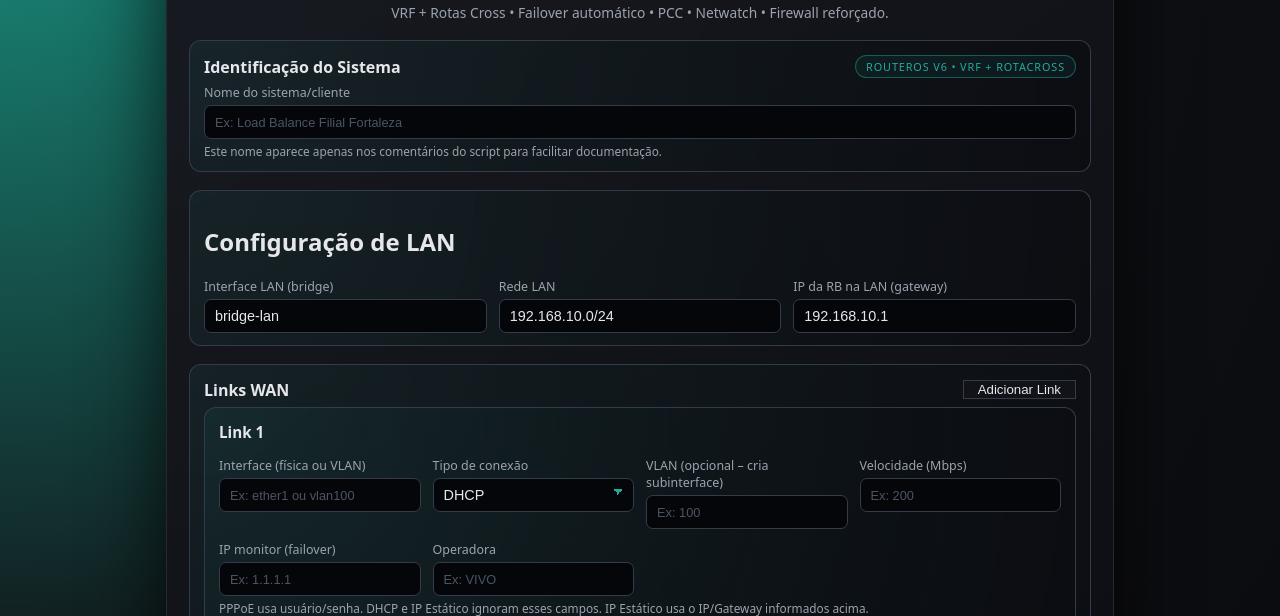
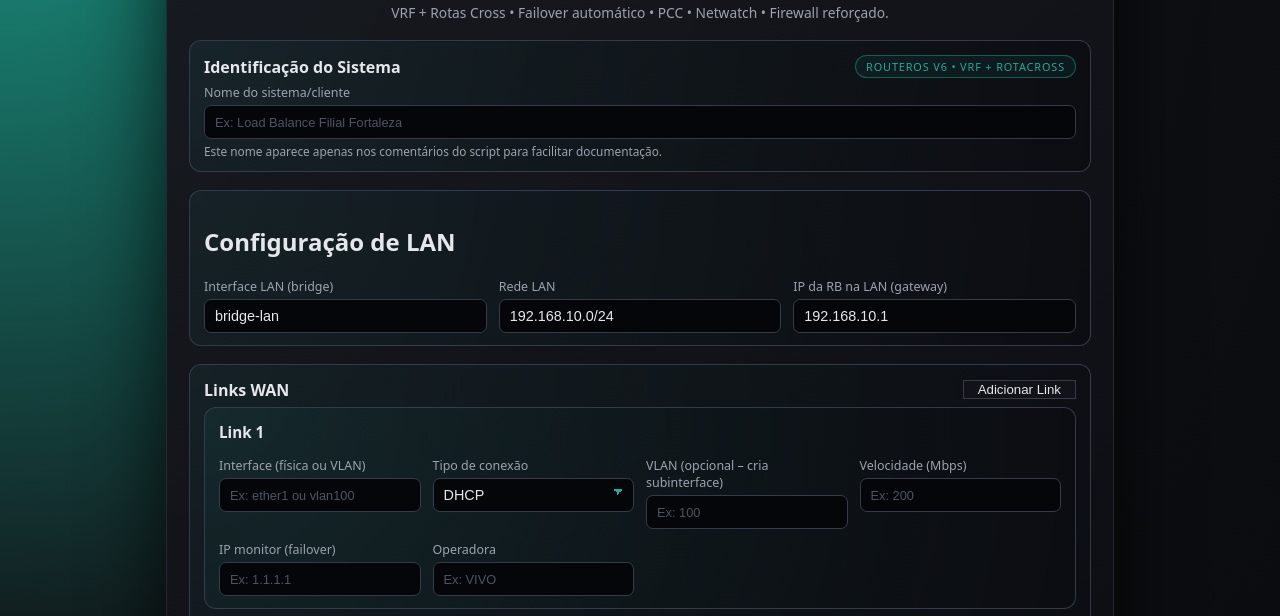
Before and after one commit to dawidhsgarcia/gerador-loadbalance, a plain HTML site: page index.html in a window 1280 px wide. Shown: the part 184-800 px from the top of the page. Drawn offline with Linux system fonts and the light colour scheme.

Commit message:
Update index.html

```diff
--- a/index.html
+++ b/index.html
@@ -362,10 +362,6 @@
       html += '    </div>';
       html += '  </div>';
 
-      html += '  <div class="helper">';
-      html += '    PPPoE usa usuário/senha. DHCP e IP Estático ignoram esses campos. ';
-      html += '    IP Estático usa o IP/Gateway informados acima.';
-      html += '  </div>';
       html += '</div>';
 
       return html;
```
